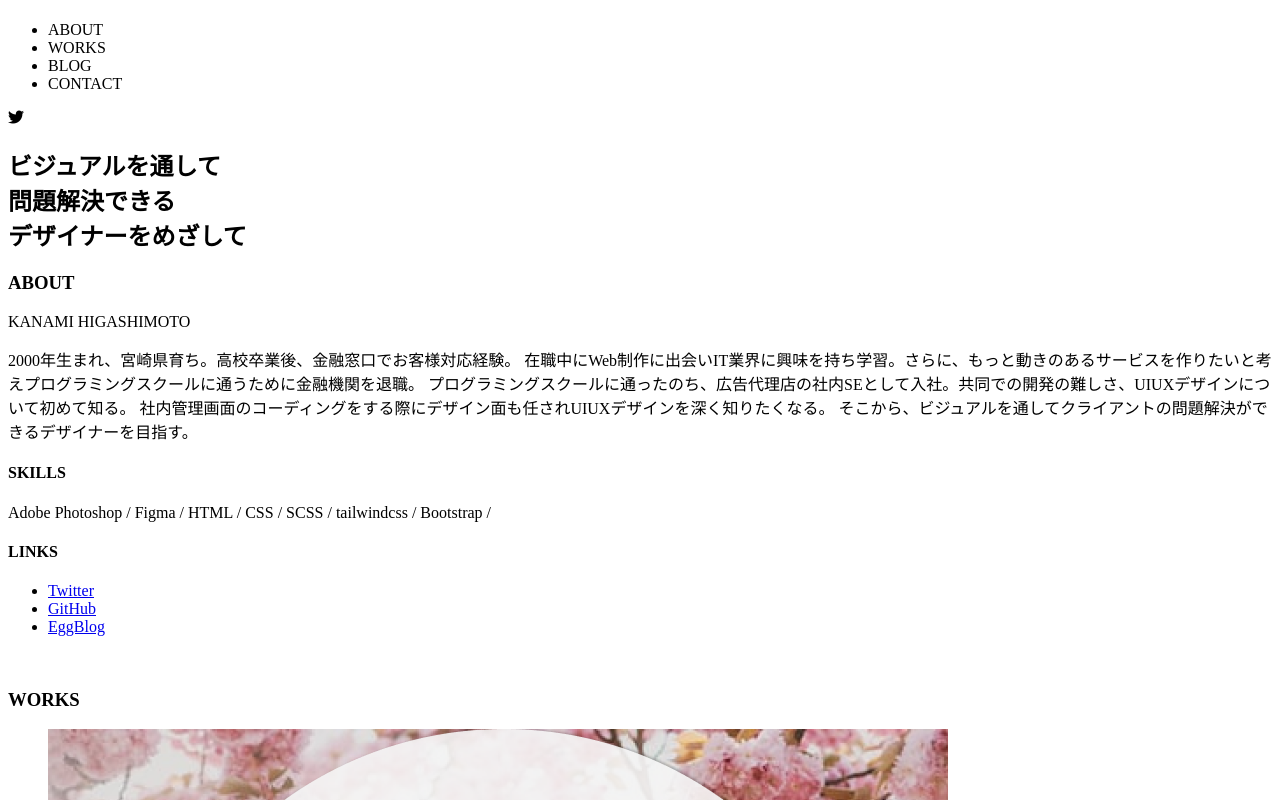
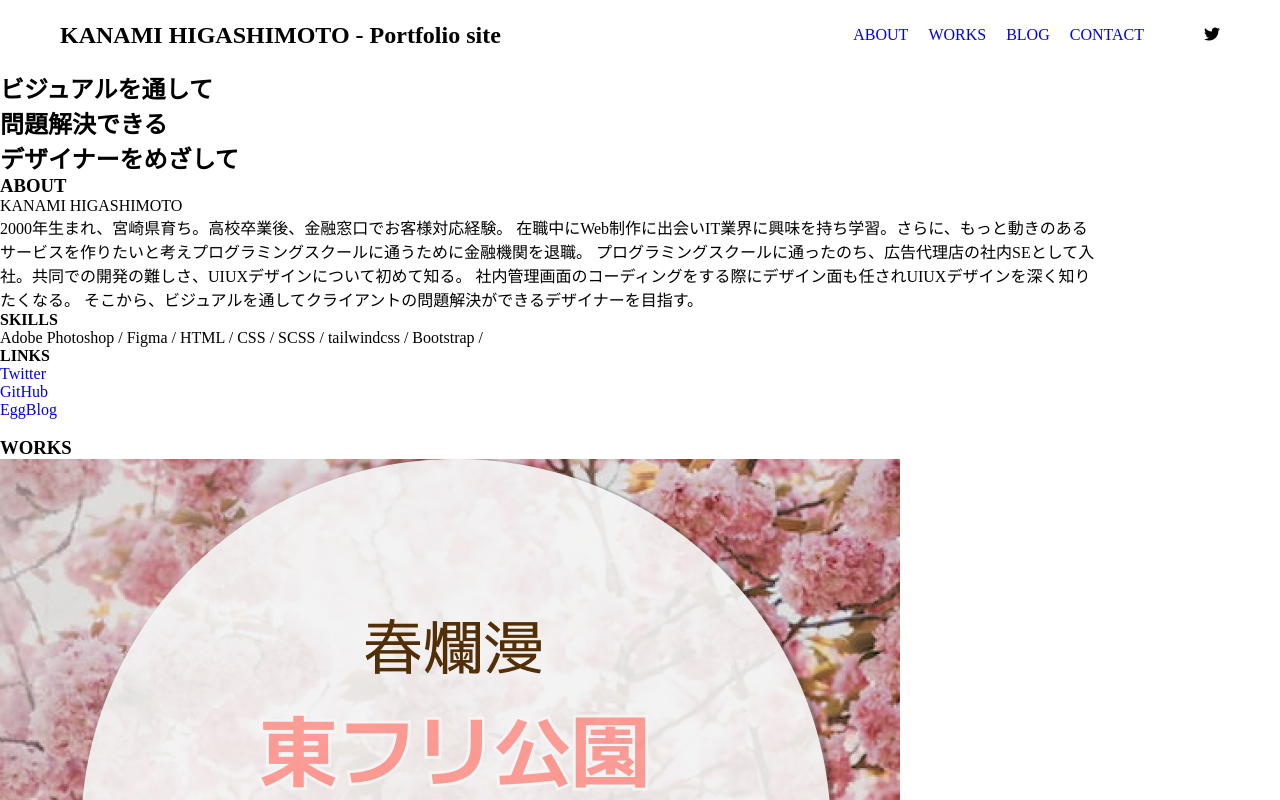
Before and after one commit to kanami55/design-portfolio, a plain HTML site: page index.html in a window 1280 px wide. Shown: the top 800 px of the page. Drawn offline with Linux system fonts and the light colour scheme.

Commit message:
[Add] header

```diff
--- a/index.html
+++ b/index.html
@@ -4,25 +4,35 @@
     <meta charset="UTF-8">
     <meta http-equiv="X-UA-Compatible" content="IE=edge">
     <meta name="viewport" content="width=device-width, initial-scale=1.0">
+    <!-- fontAwesomeの読み込み -->
+    <link rel="stylesheet" href="https://cdnjs.cloudflare.com/ajax/libs/font-awesome/6.2.1/css/all.min.css" integrity="sha512-MV7K8+y+gLIBoVD59lQIYicR65iaqukzvf/nwasF0nqhPay5w/9lJmVM2hMDcnK1OnMGCdVK+iQrJ7lzPJQd1w==" crossorigin="anonymous" referrerpolicy="no-referrer" />
+    <!-- cssの読み込み -->
+    <link rel="stylesheet" href="./css/style.css">
     <title>DesignPortfolio</title>
-    <link rel="stylesheet" href="https://cdnjs.cloudflare.com/ajax/libs/font-awesome/6.2.1/css/all.min.css" integrity="sha512-MV7K8+y+gLIBoVD59lQIYicR65iaqukzvf/nwasF0nqhPay5w/9lJmVM2hMDcnK1OnMGCdVK+iQrJ7lzPJQd1w==" crossorigin="anonymous" referrerpolicy="no-referrer" />
-    <link rel="stylesheet" href="./css/style.css">
 </head>
 <body>
     <!-- header -->
     <header>
-        <h1 class="header-log"></h1>
-        <nav class="header-nav">
-            <ul class="header-nav-items">
-                <li class="header-nav-item">ABOUT</li>
-                <li class="header-nav-item">WORKS</li>
-                <li class="header-nav-item">BLOG</li>
-                <li class="header-nav-item">CONTACT</li>
-            </ul>
-        </nav>
-        <i class="fa-brands fa-twitter"></i>
+        <div class="header-inner">
+            <h1 class="header-log">KANAMI HIGASHIMOTO - Portfolio site</h1>
+            <div class="header-right">
+                <nav class="header-nav">
+                    <ul class="header-nav-items">
+                        <li class="header-nav-item"><a href="/">ABOUT</a></li>
+                        <li class="header-nav-item"><a href="/">WORKS</a></li>
+                        <li class="header-nav-item"><a href="/">BLOG</a></li>
+                        <li class="header-nav-item"><a href="/">CONTACT</a></li>
+                    </ul>
+                </nav>
+                <div class="sns-icon">
+                    <i class="fa-brands fa-twitter"></i>
+                </div>
+            </div>
+        </div>
     </header>
 
+    <!-- コンテンツ幅 -->
+    <div class="content-inner">
     <!-- mainVisual -->
     <div class="mainVisual">
         <h2>ビジュアルを通して<br>
@@ -111,11 +121,11 @@
             </div>
         </form>
     </section>
+    </div>
 
     <!-- footer -->
     <footer>
-        <p>©2022 KANAMI HIGASHIMOTO PORTFOLIO.</p>
+        <p class="copy-light">©2022 KANAMI HIGASHIMOTO PORTFOLIO.</p>
     </footer>
-
 </body>
 </html>
--- /dev/null
+++ b/sass/_footer.scss
@@ -0,0 +1,4 @@
+.copy-light {
+    text-align: center;
+    font-size: 12px;
+}
--- /dev/null
+++ b/sass/_header.scss
@@ -0,0 +1,38 @@
+header {
+    display: flex;
+    align-items: center;
+    height: 70px;
+    width: 100%;
+}
+
+.header-inner {
+    padding: 60px;
+    display: flex;
+    align-items: center;
+    width: 100%;
+}
+
+.header-log {
+    font-size: 24px;
+}
+
+.header-right {
+    margin-left: auto;
+    display: flex;
+}
+
+.header-nav-items {
+    margin-left: auto;
+    display: flex;
+    .header-nav-item {
+        padding-left: 20px;
+        text-align: right;
+        .header-nav-item:nth-child(1) {
+            padding-left: 0;
+        }
+    }
+}
+
+.sns-icon {
+    margin-left: 60px;
+}
--- /dev/null
+++ b/sass/style.scss
@@ -0,0 +1,66 @@
+@use "../sass/header";
+@use "../sass/main_visual";
+@use "../sass/about";
+@use "../sass/works";
+@use "../sass/blog";
+@use "../sass/contact";
+@use "../sass/_footer.scss";
+
+// 共通部分
+// フォントの種類
+// $en-font: "Helvetica Neue","Segoe UI","Arial","Roboto",sans-serif;
+// $jp-font: "Hiragino Kaku Gothic ProN",Meiryo,sans-serif;
+
+// 色
+$font-color: #0000;
+$base-color: #FFF;
+$main-color: #FFF;
+$accent-color: #F4F4F4;
+
+// フォントサイズ
+$small-font: 14px;
+$middle-font: 16px;
+$large-font: 18px;
+
+// メディアクエリ
+// $breakpoints: (
+// //キー　　値
+//   'sp': 'screen and (max-width: 767px)',
+//   //767px以下（スマホ）用の表示
+//   'pc': 'screen and (min-width: 768px)'
+//   //768px以上（タブレット・PC）用の表示
+// ) !default;
+
+// //メディアクエリ用のmixinを定義。デフォ値はsp
+// @mixin mq($breakpoint: sp) {
+// //map-get(マップ型変数, キー)で値を取得
+//   @media #{map-get($breakpoints, $breakpoint)} {
+//     //この中をカスタムできる
+//     @content;
+//   }
+// }
+
+
+* {
+    margin: 0;
+    padding: 0;
+    box-sizing: border-box;
+}
+
+body {
+    font-size: 16px;
+    // color: $font-color;
+}
+
+a {
+    text-decoration: none;
+}
+
+ul,
+li {
+    list-style: none;
+}
+
+.content-inner {
+    max-width: 1100px;
+}
```
Also changed, not shown: scss/style.scss (deleted, +0 -7 lines), css/style.css, sass/_about.scss (added), sass/_blog.scss (added), sass/_contact.scss (added), sass/_main_visual.scss (added), sass/_works.scss (added), scss/_main_visual.scss (deleted), scss/_works.scss (deleted), 1 other file.
